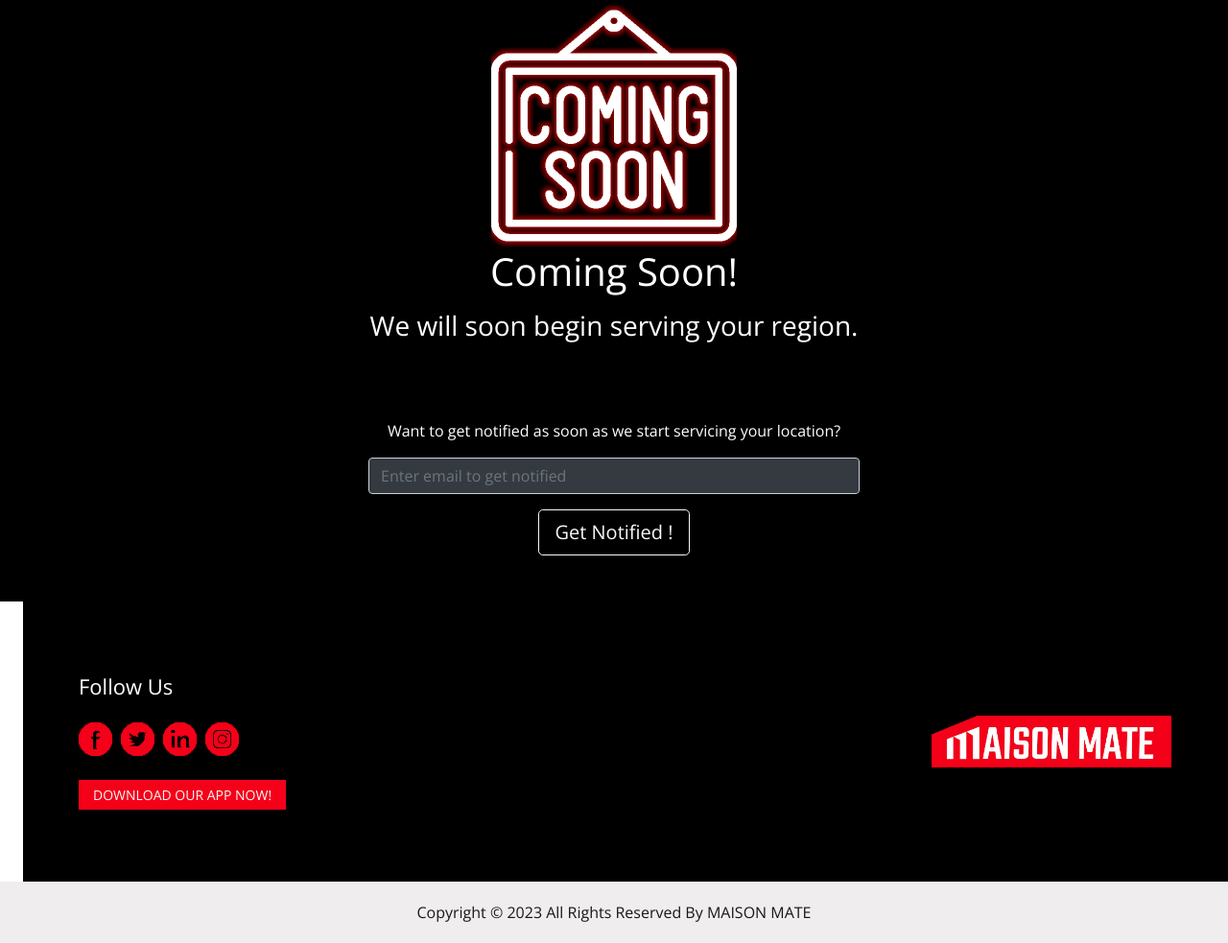
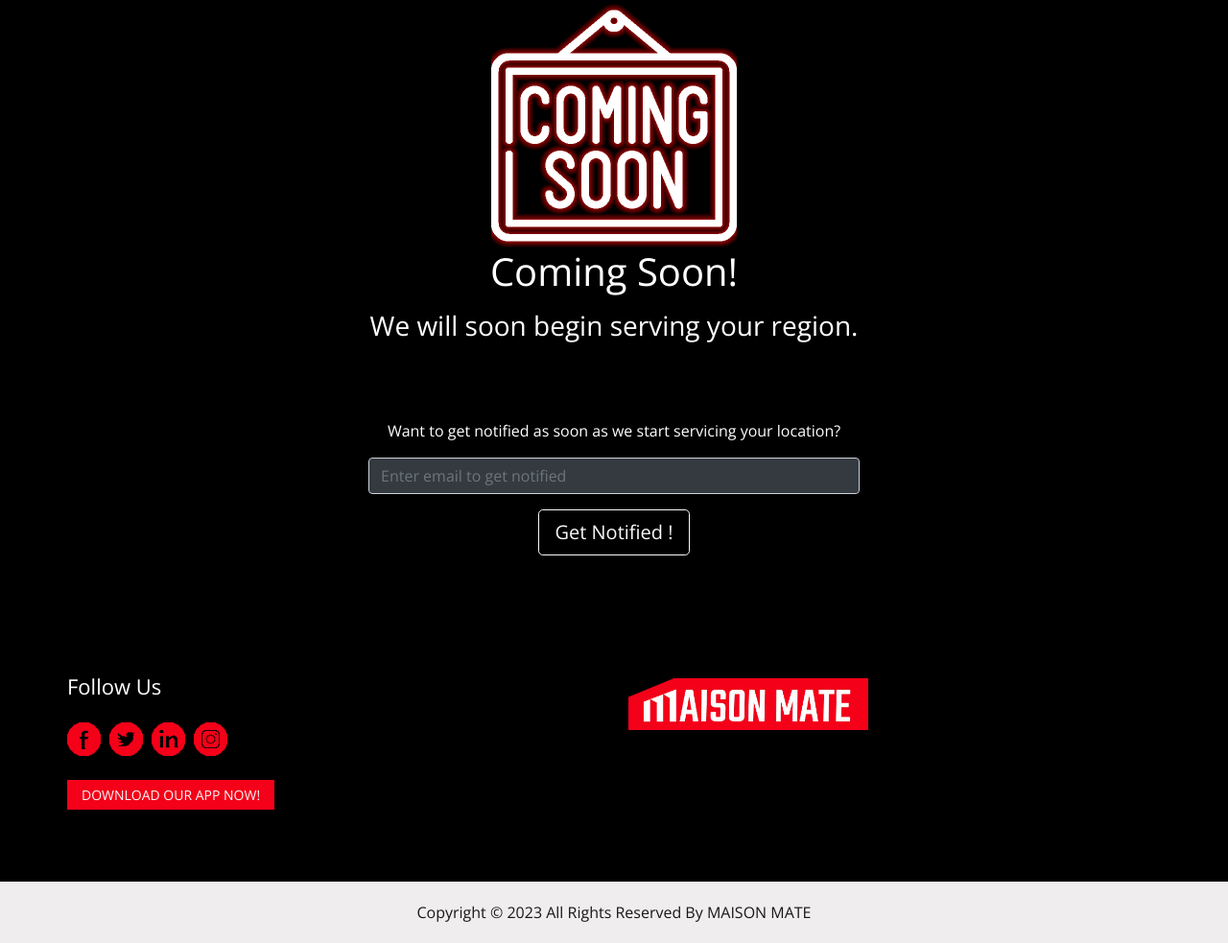
Before and after one commit to varshitrajput/varshitrajput.github.io, a plain HTML site: page coming-soon.html in a window 1280 px wide. Shown: the part 140-1123 px from the top of the page at 96% size. Drawn offline with nearby package versions, Linux system fonts and the light colour scheme.

Commit message:
padding fix

```diff
--- a/coming-soon.html
+++ b/coming-soon.html
@@ -67,7 +67,7 @@
 
 
         <section class="coming_soon_section position-relative">
-             <div id="intro" class="p-5 text-center bg-image shadow-1-strong"
+             <div id="intro" class="p-5 text-center  bg-image shadow-1-strong"
           style="background-color: black;">
           <div class="mask" style="background-color: rgba(0, 0, 0, 0.7);">
             <div class="d-flex justify-content-center align-items-center h-100">
@@ -105,12 +105,12 @@
 
 
 
-      <section class="info_section layout_padding ml-0 ml-lg-4 d-flex justify-content-center">
+      <section class="info_section layout_padding position-relative">
         <div class="container">
-          <div class="row">
+          <div class="row layout_adding">
 
-            <div class="col-md">
-              <div class="social_container">
+            <div class="col-md-6">
+              <div class="social_container position-relative">
                 <h5>
                   Follow Us
                 </h5>
@@ -136,9 +136,12 @@
                   </a>
                 </div>
             </div>
+                 <div class="col-md-6">
+
                 <a class="navbar-brand" href="index.html">
                 <img src="images/logo.png" alt="" />
               </a>
+              </div>
           </div>
         </div>
       </section>
```
